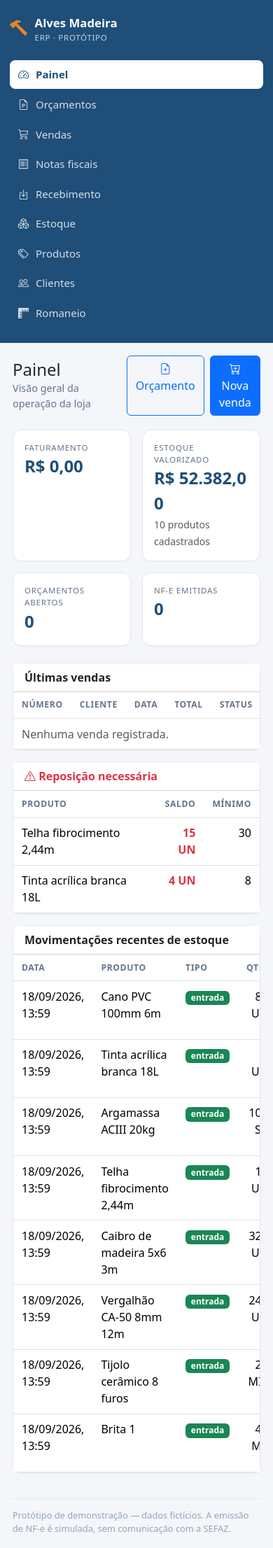
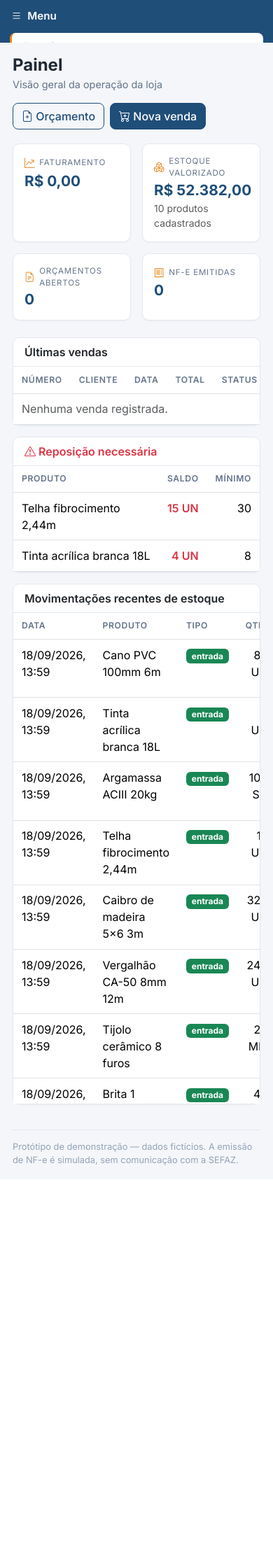
Before and after one commit to renatosousa/controleEstoque, a Node server app: page / in a window 390 px wide. Shown: the whole page at 70% size. After the commit the page ends 1665 px from the top, so only its background shows below. Run offline with Node 20, Linux system fonts and the light colour scheme; data comes from the database, SQL or seed files in the repository; data that the repository does not hold is empty; some libraries are stand-ins or nearby versions.

Commit message:
Unifica identidade visual da marca e melhora UX do layout
Aplica os tokens de cor da marca (navy/âmbar) aos componentes do
Bootstrap (botões, links, foco de formulário), que antes usavam o
azul padrão do Bootstrap em desacordo com a sidebar. Adiciona fonte
Inter, ícones nos indicadores do painel, cabeçalho fixo em tabelas
longas e um menu lateral recolhível no mobile (antes ficava sempre
expandido empurrando o conteúdo).

Co-Authored-By: Claude Sonnet 5 <noreply@anthropic.com>
Claude-Session: https://claude.ai/code/session_01DzQMZgZfhisqnGG8eNAaRh

```diff
--- a/public/stylesheets/style.css
+++ b/public/stylesheets/style.css
@@ -1,18 +1,86 @@
 :root {
   --cor-primaria: #1f4e79;
+  --cor-primaria-escura: #163a5c;
+  --cor-primaria-suave: rgba(31, 78, 121, .1);
   --cor-destaque: #e8871e;
+  --cor-destaque-escura: #c96f10;
   --cor-fundo: #f4f6f9;
+  --cor-superficie: #fff;
+  --cor-borda: #e3e8ef;
+  --cor-texto: #1f2933;
+  --cor-texto-suave: #64748b;
+  --cor-texto-fraco: #94a3b8;
+  --raio: 10px;
+  --raio-sm: 8px;
+  --sombra-sm: 0 1px 2px rgba(16, 24, 40, .04);
+  --sombra-md: 0 8px 20px rgba(16, 24, 40, .08);
+  --transicao: .15s ease;
+}
+
+* {
+  scrollbar-color: #c3cbd6 transparent;
 }
 
 body {
   background: var(--cor-fundo);
-  font-family: system-ui, -apple-system, "Segoe UI", Roboto, sans-serif;
-  color: #1f2933;
+  font-family: "Inter", system-ui, -apple-system, "Segoe UI", Roboto, sans-serif;
+  color: var(--cor-texto);
+}
+
+a {
+  color: var(--cor-primaria);
+}
+
+a:hover {
+  color: var(--cor-primaria-escura);
+}
+
+/* Alinha os componentes do Bootstrap com a cor da marca sem recompilar o bundle */
+.btn-primary {
+  --bs-btn-bg: var(--cor-primaria);
+  --bs-btn-border-color: var(--cor-primaria);
+  --bs-btn-hover-bg: var(--cor-primaria-escura);
+  --bs-btn-hover-border-color: var(--cor-primaria-escura);
+  --bs-btn-active-bg: var(--cor-primaria-escura);
+  --bs-btn-active-border-color: var(--cor-primaria-escura);
+  --bs-btn-disabled-bg: var(--cor-primaria);
+  --bs-btn-disabled-border-color: var(--cor-primaria);
+  --bs-btn-focus-shadow-rgb: 31, 78, 121;
+}
+
+.btn-outline-primary {
+  --bs-btn-color: var(--cor-primaria);
+  --bs-btn-border-color: var(--cor-primaria);
+  --bs-btn-hover-bg: var(--cor-primaria);
+  --bs-btn-hover-border-color: var(--cor-primaria);
+  --bs-btn-active-bg: var(--cor-primaria);
+  --bs-btn-active-border-color: var(--cor-primaria);
+  --bs-btn-focus-shadow-rgb: 31, 78, 121;
+}
+
+.btn {
+  font-weight: 500;
+  border-radius: var(--raio-sm);
+}
+
+.form-control:focus,
+.form-select:focus {
+  border-color: var(--cor-primaria);
+  box-shadow: 0 0 0 .2rem var(--cor-primaria-suave);
+}
+
+:focus-visible {
+  outline: 2px solid var(--cor-primaria);
+  outline-offset: 2px;
 }
 
 .app {
   display: flex;
   min-height: 100vh;
+}
+
+.menu-toggle {
+  display: none;
 }
 
 .sidebar {
@@ -45,11 +113,15 @@ body {
 }
 
 .sidebar .nav-link {
+  display: flex;
+  align-items: center;
   color: rgba(255, 255, 255, .82);
-  border-radius: 8px;
+  border-radius: var(--raio-sm);
   padding: 9px 12px;
   margin-bottom: 2px;
   font-size: .94rem;
+  border-left: 3px solid transparent;
+  transition: background var(--transicao), color var(--transicao);
 }
 
 .sidebar .nav-link i {
@@ -66,6 +138,7 @@ body {
   background: #fff;
   color: var(--cor-primaria);
   font-weight: 600;
+  border-left-color: var(--cor-destaque);
 }
 
 .conteudo {
@@ -80,36 +153,59 @@ body {
   justify-content: space-between;
   gap: 16px;
   margin-bottom: 20px;
+  flex-wrap: wrap;
 }
 
 .pagina-titulo h1 {
   font-size: 1.5rem;
+  font-weight: 700;
   margin: 0;
 }
 
 .pagina-titulo p {
   margin: 2px 0 0;
-  color: #64748b;
+  color: var(--cor-texto-suave);
   font-size: .9rem;
 }
 
 .card {
-  border: 1px solid #e3e8ef;
-  border-radius: 12px;
-  box-shadow: 0 1px 2px rgba(16, 24, 40, .04);
+  border: 1px solid var(--cor-borda);
+  border-radius: var(--raio);
+  box-shadow: var(--sombra-sm);
+}
+
+.card-header {
+  border-bottom: 1px solid var(--cor-borda);
+  border-top-left-radius: var(--raio) !important;
+  border-top-right-radius: var(--raio) !important;
+}
+
+.card-indicador .card-body {
+  display: flex;
+  flex-direction: column;
+  gap: 2px;
+}
+
+.card-indicador .rotulo {
+  display: flex;
+  align-items: center;
+  gap: 6px;
+  text-transform: uppercase;
+  font-size: .72rem;
+  letter-spacing: .07em;
+  color: var(--cor-texto-suave);
+}
+
+.card-indicador .rotulo i {
+  color: var(--cor-destaque);
+  font-size: .9rem;
 }
 
 .card-indicador .valor {
-  font-size: 1.5rem;
+  font-size: 1.6rem;
   font-weight: 700;
   color: var(--cor-primaria);
-}
-
-.card-indicador .rotulo {
-  text-transform: uppercase;
-  font-size: .72rem;
-  letter-spacing: .07em;
-  color: #64748b;
+  line-height: 1.25;
 }
 
 .table > :not(caption) > * > * {
@@ -117,10 +213,24 @@ body {
 }
 
 .table thead th {
+  position: sticky;
+  top: 0;
+  background: var(--cor-superficie);
   font-size: .76rem;
+  font-weight: 600;
   text-transform: uppercase;
   letter-spacing: .05em;
-  color: #64748b;
+  color: var(--cor-texto-suave);
+  border-bottom-width: 1px;
+}
+
+.table tbody tr:hover {
+  background: rgba(31, 78, 121, .035);
+}
+
+.table-responsive {
+  max-height: 70vh;
+  overflow-y: auto;
 }
 
 .danfe {
@@ -145,13 +255,54 @@ body {
 .rodape {
   margin-top: 36px;
   padding-top: 14px;
-  border-top: 1px solid #e3e8ef;
-  color: #94a3b8;
+  border-top: 1px solid var(--cor-borda);
+  color: var(--cor-texto-fraco);
   font-size: .8rem;
 }
 
 @media (max-width: 860px) {
-  .app { flex-direction: column; }
-  .sidebar { width: 100%; flex: none; }
-  .conteudo { padding: 18px; }
+  .app {
+    flex-direction: column;
+  }
+
+  .menu-toggle {
+    display: flex;
+    align-items: center;
+    gap: 8px;
+    width: 100%;
+    padding: 12px 16px;
+    background: var(--cor-primaria);
+    color: #fff;
+    border: none;
+    font-weight: 600;
+    font-size: .95rem;
+  }
+
+  .sidebar {
+    width: 100%;
+    flex: none;
+    padding: 0 14px 14px;
+    max-height: 0;
+    overflow: hidden;
+    transition: max-height var(--transicao);
+  }
+
+  .sidebar .marca {
+    display: none;
+  }
+
+  .sidebar.aberto {
+    max-height: 480px;
+    padding-top: 14px;
+    overflow-y: auto;
+  }
+
+  .conteudo {
+    padding: 18px;
+  }
+
+  .card-indicador .valor {
+    font-size: 1.3rem;
+    white-space: nowrap;
+  }
 }
--- a/views/index.ejs
+++ b/views/index.ejs
@@ -12,26 +12,26 @@
 <div class="row g-3 mb-4">
   <div class="col-6 col-lg-3">
     <div class="card card-indicador h-100"><div class="card-body">
-      <div class="rotulo">Faturamento</div>
+      <div class="rotulo"><i class="bi bi-graph-up-arrow"></i> Faturamento</div>
       <div class="valor"><%= formato.moeda(totalVendido) %></div>
     </div></div>
   </div>
   <div class="col-6 col-lg-3">
     <div class="card card-indicador h-100"><div class="card-body">
-      <div class="rotulo">Estoque valorizado</div>
+      <div class="rotulo"><i class="bi bi-boxes"></i> Estoque valorizado</div>
       <div class="valor"><%= formato.moeda(valorEstoque) %></div>
       <small class="text-muted"><%= totalProdutos %> produtos cadastrados</small>
     </div></div>
   </div>
   <div class="col-6 col-lg-3">
     <div class="card card-indicador h-100"><div class="card-body">
-      <div class="rotulo">Orçamentos abertos</div>
+      <div class="rotulo"><i class="bi bi-file-earmark-text"></i> Orçamentos abertos</div>
       <div class="valor"><%= orcamentosAbertos %></div>
     </div></div>
   </div>
   <div class="col-6 col-lg-3">
     <div class="card card-indicador h-100"><div class="card-body">
-      <div class="rotulo">NF-e emitidas</div>
+      <div class="rotulo"><i class="bi bi-receipt"></i> NF-e emitidas</div>
       <div class="valor"><%= notasEmitidas %></div>
     </div></div>
   </div>
--- a/views/layout.ejs
+++ b/views/layout.ejs
@@ -3,14 +3,21 @@
 <head>
   <meta charset="utf-8">
   <meta name="viewport" content="width=device-width, initial-scale=1">
+  <meta name="theme-color" content="#1f4e79">
   <title><%= titulo %> · Alves Madeira ERP</title>
+  <link rel="preconnect" href="https://fonts.googleapis.com">
+  <link rel="preconnect" href="https://fonts.gstatic.com" crossorigin>
+  <link rel="stylesheet" href="https://fonts.googleapis.com/css2?family=Inter:wght@400;500;600;700&display=swap">
   <link rel="stylesheet" href="https://cdn.jsdelivr.net/npm/bootstrap@5.3.3/dist/css/bootstrap.min.css">
   <link rel="stylesheet" href="https://cdn.jsdelivr.net/npm/bootstrap-icons@1.11.3/font/bootstrap-icons.min.css">
   <link rel="stylesheet" href="/stylesheets/style.css">
 </head>
 <body>
   <div class="app">
-    <aside class="sidebar">
+    <button type="button" class="menu-toggle" aria-label="Abrir menu" aria-expanded="false" aria-controls="sidebar">
+      <i class="bi bi-list"></i> Menu
+    </button>
+    <aside class="sidebar" id="sidebar">
       <div class="marca">
         <i class="bi bi-hammer"></i>
         <div>
@@ -47,5 +54,22 @@
     </main>
   </div>
   <script src="https://cdn.jsdelivr.net/npm/bootstrap@5.3.3/dist/js/bootstrap.bundle.min.js"></script>
+  <script>
+    (function () {
+      var toggle = document.querySelector('.menu-toggle');
+      var sidebar = document.getElementById('sidebar');
+      if (!toggle || !sidebar) return;
+      toggle.addEventListener('click', function () {
+        var aberto = sidebar.classList.toggle('aberto');
+        toggle.setAttribute('aria-expanded', aberto ? 'true' : 'false');
+      });
+      sidebar.querySelectorAll('.nav-link').forEach(function (link) {
+        link.addEventListener('click', function () {
+          sidebar.classList.remove('aberto');
+          toggle.setAttribute('aria-expanded', 'false');
+        });
+      });
+    })();
+  </script>
 </body>
 </html>
```
